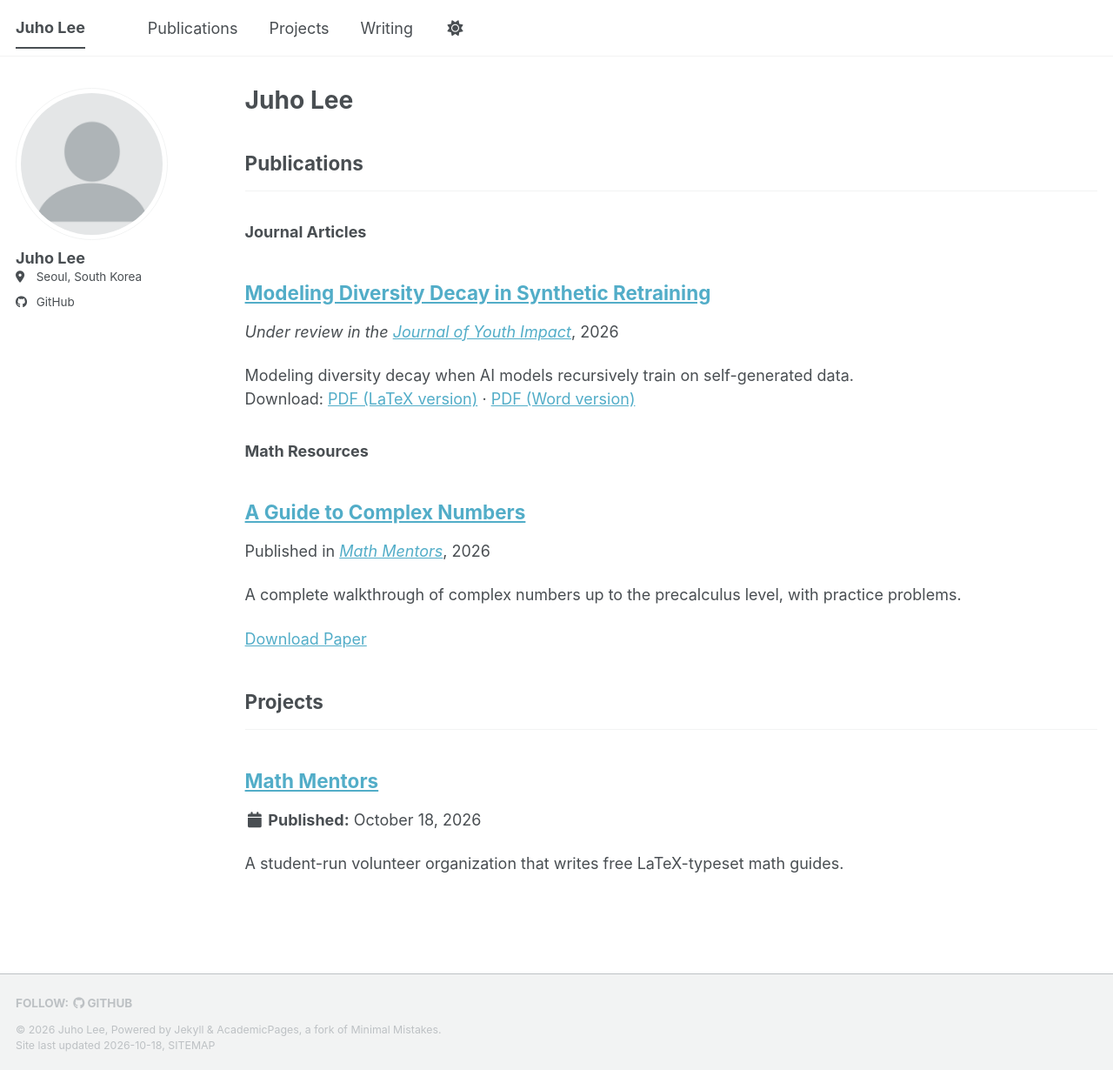
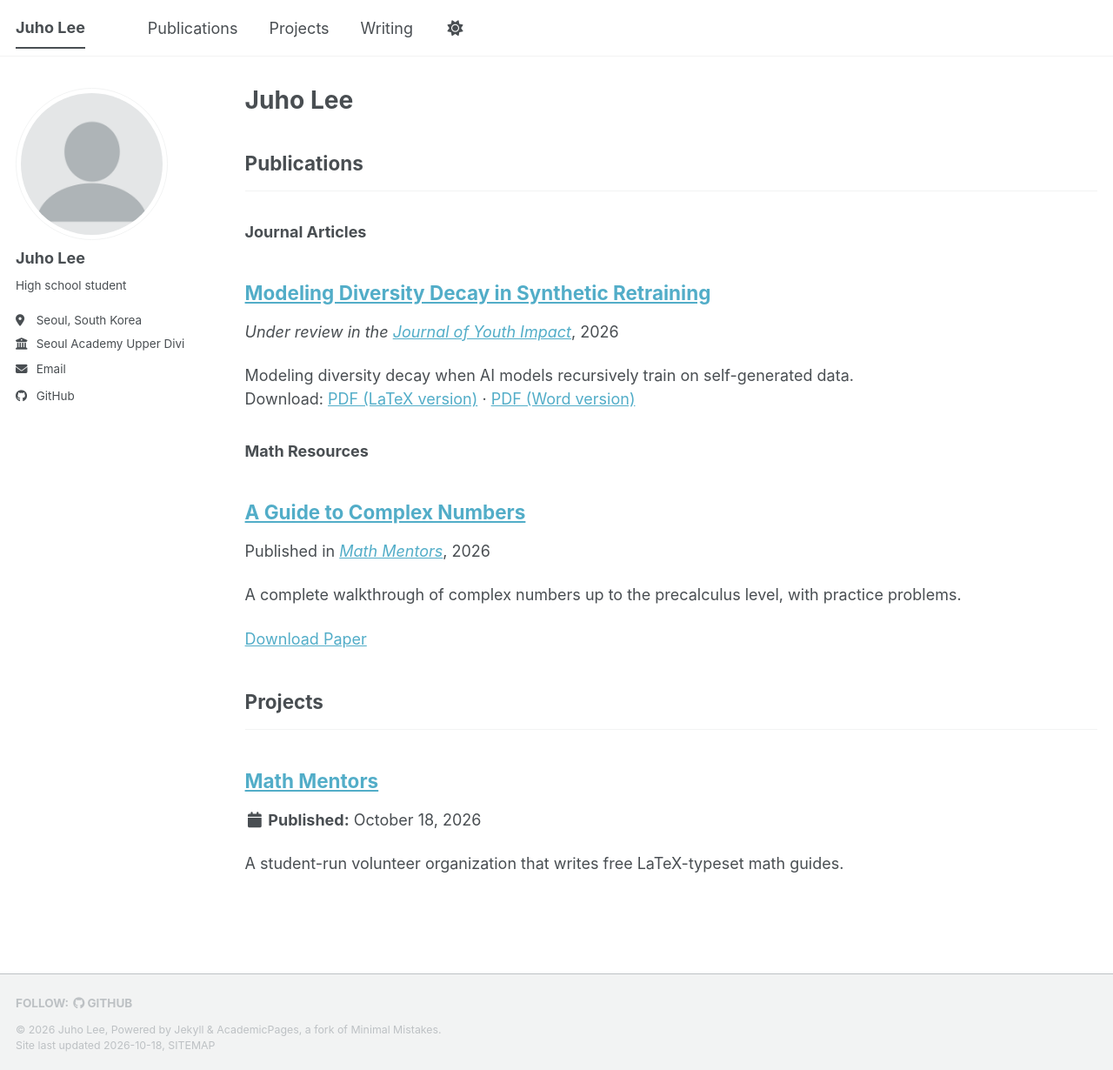
Before and after one commit to juholee10/juholee10.github.io, a Jekyll site: the page built from _pages/home.html, in a window 1280 px wide and 1230 px high. Shown: the whole window at 87% size. Built offline with Jekyll 4.4.1, drawn with Linux system fonts in a browser that asks for light colours; a style sheet for code colours, icons or effects is not loaded.

Commit message:
Add sidebar bio, school, and contact email

```diff
--- a/_config.yml
+++ b/_config.yml
@@ -25,11 +25,11 @@ author:
   avatar           : "profile.png"   # upload your photo to images/profile.png, or leave blank
   name             : "Juho Lee"
   pronouns         :
-  bio              :
+  bio              : "High school student"
   location         : "Seoul, South Korea"
-  employer         :                 # e.g. your school name, or leave blank
+  employer         : "Seoul Academy Upper Division"               # e.g. your school name, or leave blank
   uri              :
-  email            :                 # add a contact email if you want one shown
+  email            : "legorjuho@gmail.com"
 
   # Academic websites
   academia         :
```
